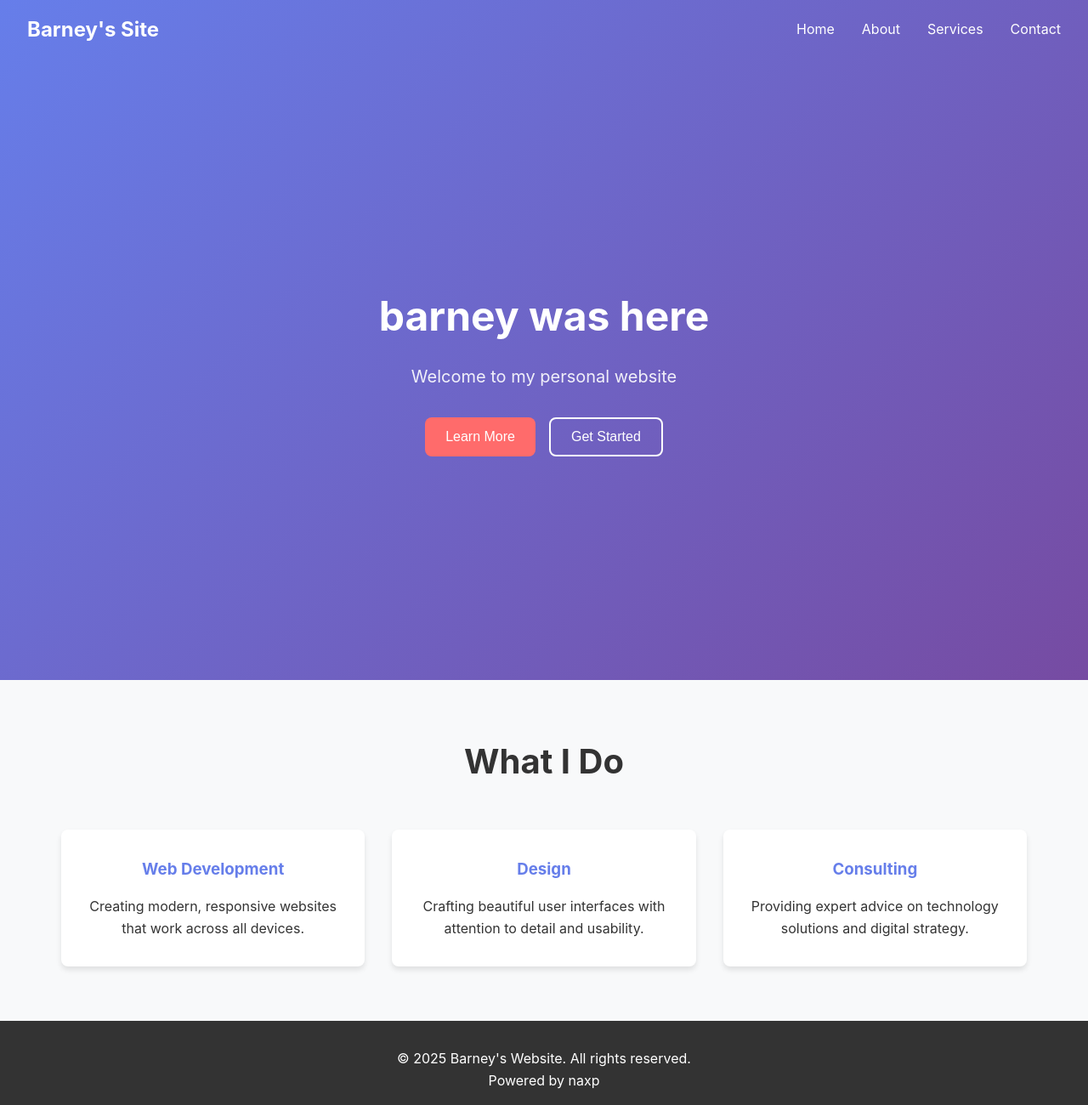
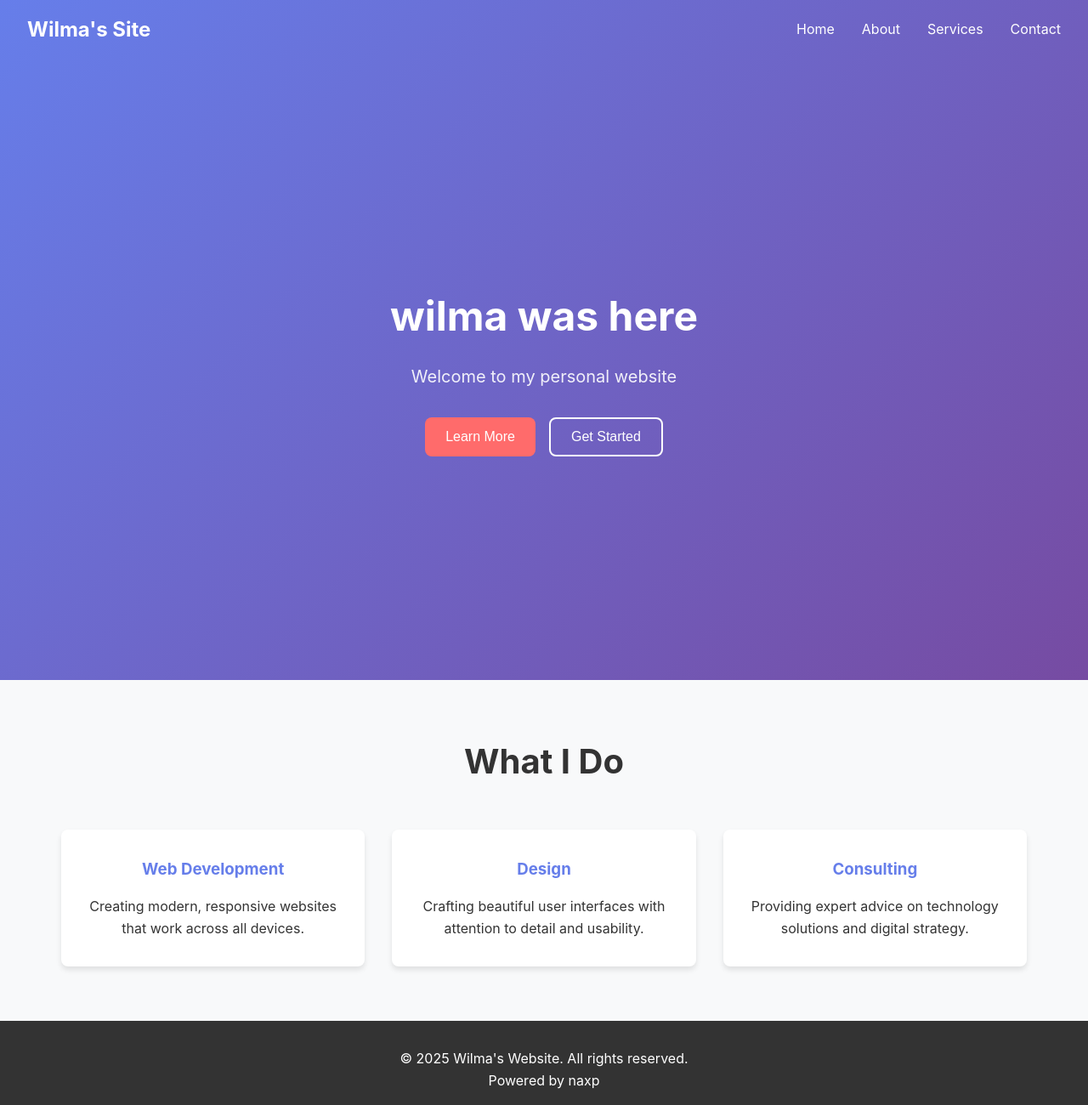
Before and after one commit to markdorsi/naxp-sbx25, a website: page public/index.html in a window 1280 px wide. Shown: the whole page at 85% size. Drawn offline with Linux system fonts and the light colour scheme.

Commit message:
update: update page content (#14)

```diff
--- a/public/index.html
+++ b/public/index.html
@@ -3,13 +3,13 @@
 <head>
     <meta charset="UTF-8">
     <meta name="viewport" content="width=device-width, initial-scale=1.0">
-    <title>Barney's Website</title>
+    <title>Wilma's Website</title>
     <link rel="stylesheet" href="styles.css">
 </head>
 <body>
     <div class="hero">
         <nav class="nav">
-            <div class="nav-brand">Barney's Site</div>
+            <div class="nav-brand">Wilma's Site</div>
             <div class="nav-links">
                 <a href="index.html">Home</a>
                 <a href="about.html">About</a>
@@ -19,7 +19,7 @@
         </nav>
 
         <div class="hero-content">
-            <h1>barney was here</h1>
+            <h1>wilma was here</h1>
             <p class="hero-subtitle">Welcome to my personal website</p>
             <div class="hero-actions">
                 <button class="btn btn-primary">Learn More</button>
@@ -50,7 +50,7 @@
 
     <footer class="footer">
         <div class="container">
-            <p>&copy; 2025 Barney's Website. All rights reserved.</p>
+            <p>&copy; 2025 Wilma's Website. All rights reserved.</p>
             <p>Powered by naxp</p>
         </div>
     </footer>
```
Also changed, not shown: public/about.html (+5 -5 lines), public/contact.html (+4 -4 lines), public/services.html (+3 -3 lines).
